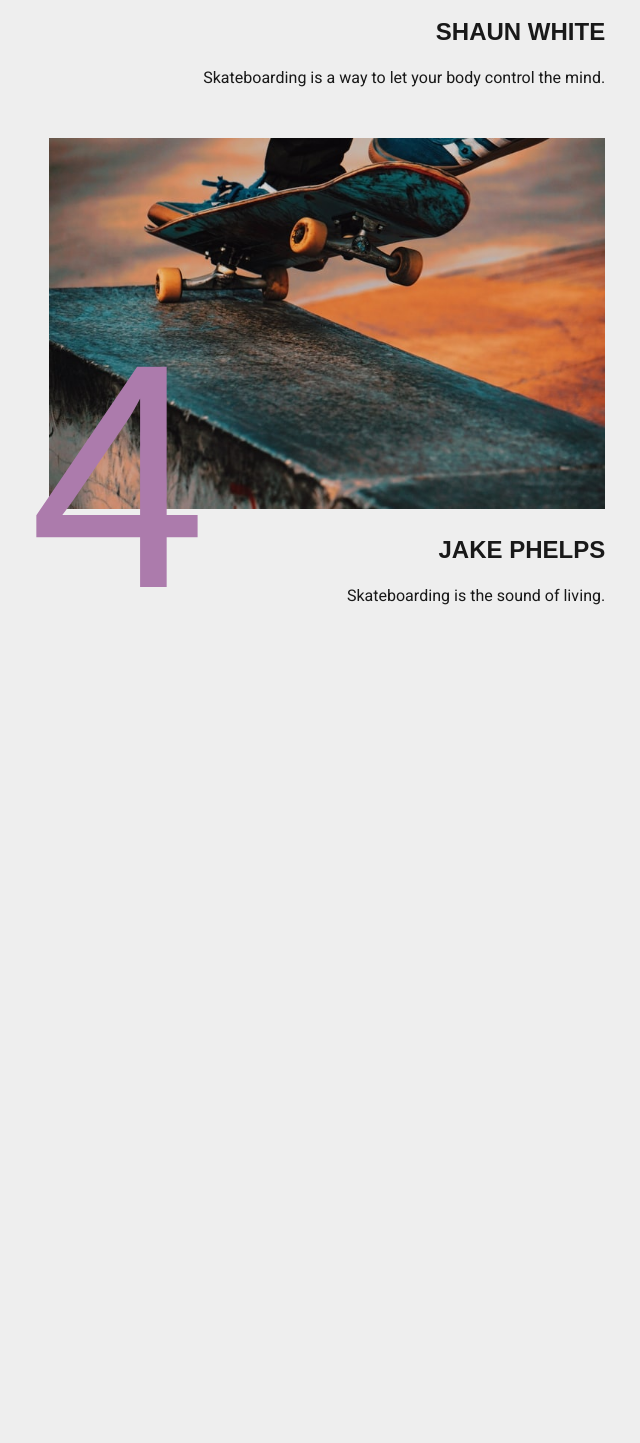
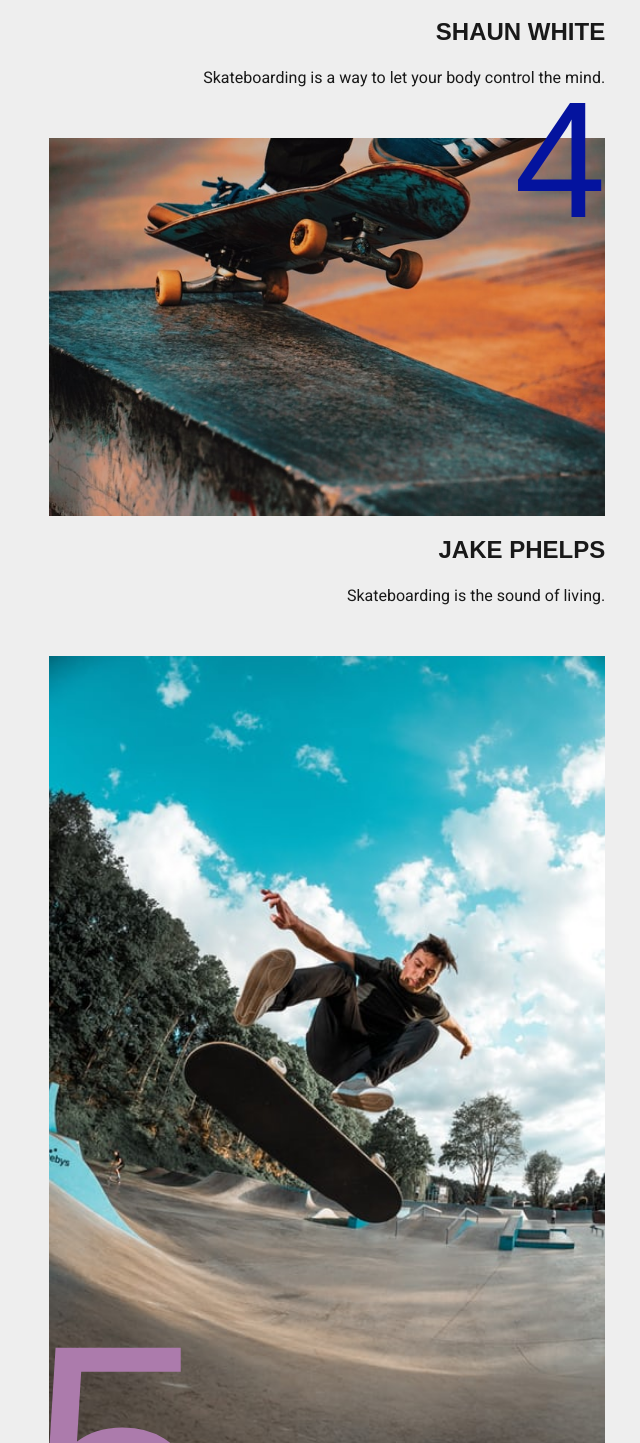
Before and after one commit to chrisclarkedev/Blog-CSS-Grid, a React (Create React App) app: page / in a window 1280 px wide. Shown: the part 2067-3510 px from the top of the page, without its empty margins (91-731 px from the left). Before the commit the page ends 2727 px from the top, so only its background shows below. Built offline with nearby package versions, Linux system fonts and the light colour scheme.

Commit message:
added a new quote

```diff
--- a/src/App.css
+++ b/src/App.css
@@ -78,7 +78,7 @@ figure {
   margin: 0;
 }
 
-.featured-image-1 {
+.featured-image-1, .featured-image-5 {
   grid-row: 2 / 3;
 }
 
@@ -96,9 +96,7 @@ img{
 }
 
 .featured-image-2,
-.featured-image-5,
-
-.number-2, .number-5 {
+.number-2{
   grid-row: 4 / 5;
 }
 
@@ -122,12 +120,11 @@ img{
 }
 
 .featured-image-2,
-.featured-image-5,
-.number-2, .number-5{
+.number-2{
   align-self: end;
 }
 
-.number-2, .number5{
+.number-2{
   color: rgb(93, 19, 230);
   font-size: 200px;
   justify-self: end;
@@ -148,7 +145,25 @@ img{
   width: 130px;
 }
 
+.number-5{
+  color: rgb(4, 19, 158);
+  font-family: 'Fjalla One', sans-serif;
+  font-size: 165px;
+  height: 130px;
+  line-height: 130px;
+  position: absolute;
+  grid-row: 6 / 7;
+  right: -20px;
+  text-align: center;
+  top: 475px;
+  width: 130px;
+}
+
 .featured-image-3 img{
+  height: 100%;
+}
+
+.featured-image-4 img{
   height: 100%;
 }
 
--- a/src/App.js
+++ b/src/App.js
@@ -37,12 +37,20 @@ function App() {
           <figure class="featured-image-4">
             <img src={require('./components/images/4.jpeg')} />
           </figure>
-          <div class="number-4">4</div>
+          <div class="number-4">5</div>
           <article class="article article-4">
             <h2>Jake Phelps</h2>
             <p>Skateboarding is the sound of living.</p>
           </article>
           {/* 5 & 6 */}
+          <figure class="featured-image-4">
+            <img src={require('./components/images/2.jpeg')} />
+          </figure>
+          <div class="number-5">4</div>
+          <article class="article article-5">
+            <h2>Rob Dyrdek</h2>
+            <p>In skateboarding your never bigger than the streets</p>
+          </article>
         </div>
       </body>
     </div>
```
